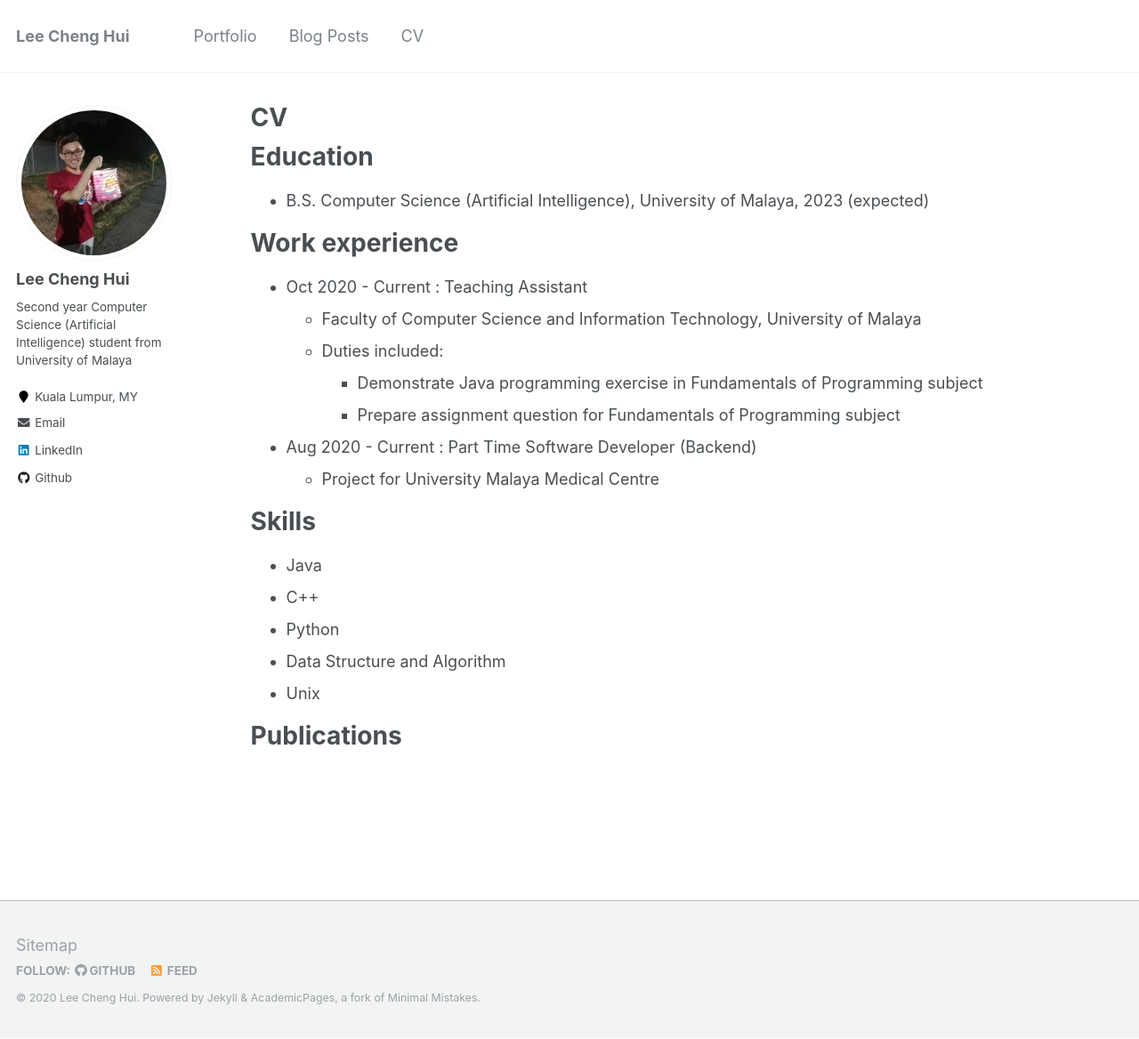
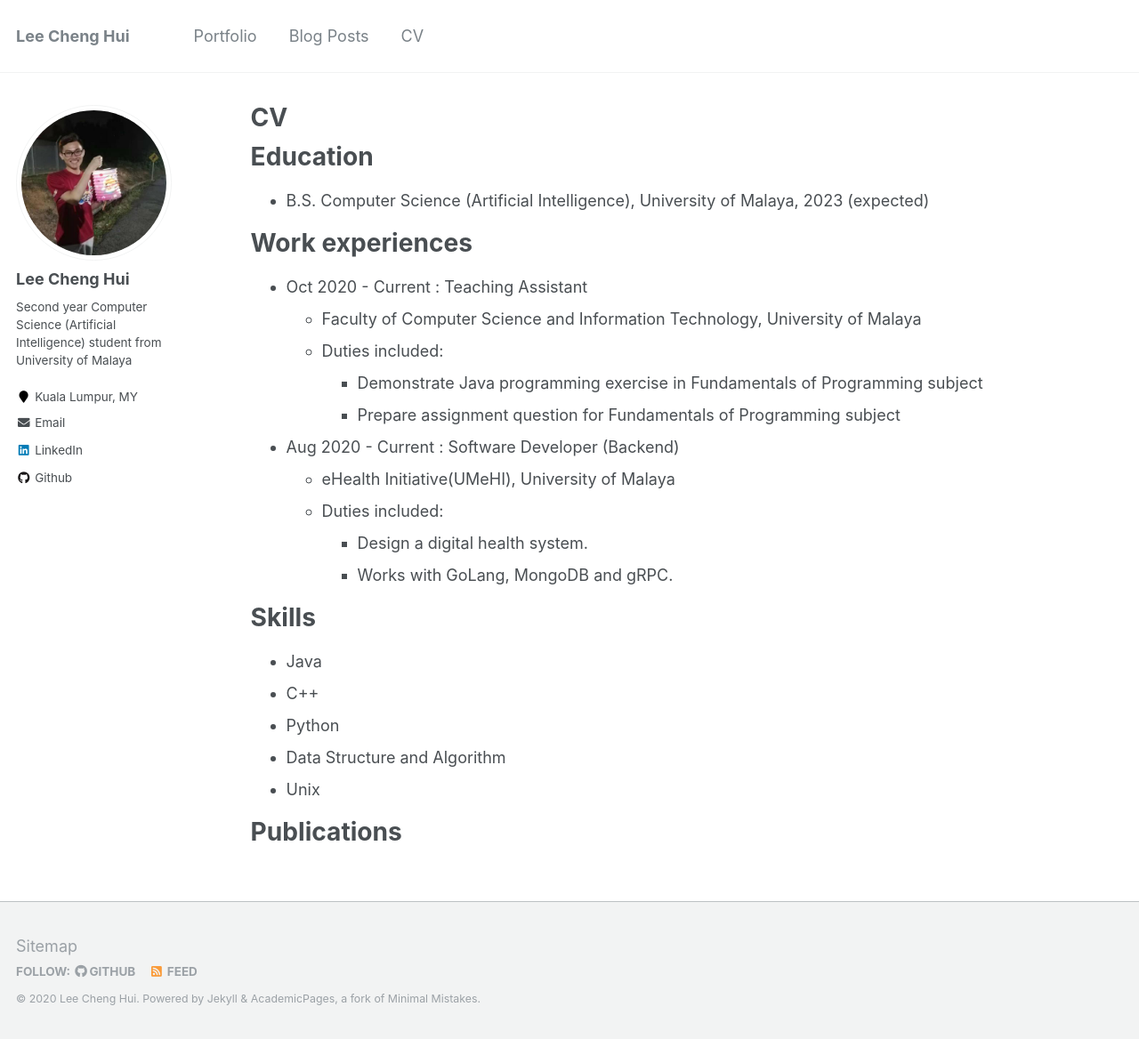
Before and after one commit to chenghui-lee/chenghui-lee.github.io, a Jekyll site: the page built from _pages/cv.md, in a window 1280 px wide and 1168 px high. Shown: the whole window at 89% size. Built offline with Jekyll 4.4.1, drawn with Linux system fonts in a browser that asks for light colours.

Commit message:
Update cv.md

```diff
--- a/_pages/cv.md
+++ b/_pages/cv.md
@@ -13,7 +13,7 @@ Education
 ======
 * B.S. Computer Science (Artificial Intelligence), University of Malaya, 2023 (expected)
 
-Work experience
+Work experiences
 ======
 * Oct 2020 - Current : Teaching Assistant
   * Faculty of Computer Science and Information Technology, University of Malaya
@@ -21,8 +21,11 @@ Work experience
     - Demonstrate Java programming exercise in Fundamentals of Programming subject
     - Prepare assignment question for Fundamentals of Programming subject
 
-* Aug 2020 - Current : Part Time Software Developer (Backend)
-  * Project for University Malaya Medical Centre
+* Aug 2020 - Current : Software Developer (Backend)
+  * eHealth Initiative(UMeHI), University of Malaya
+  * Duties included:
+    - Design a digital health system.
+    - Works with GoLang, MongoDB and gRPC.
 
 Skills
 ======
```
